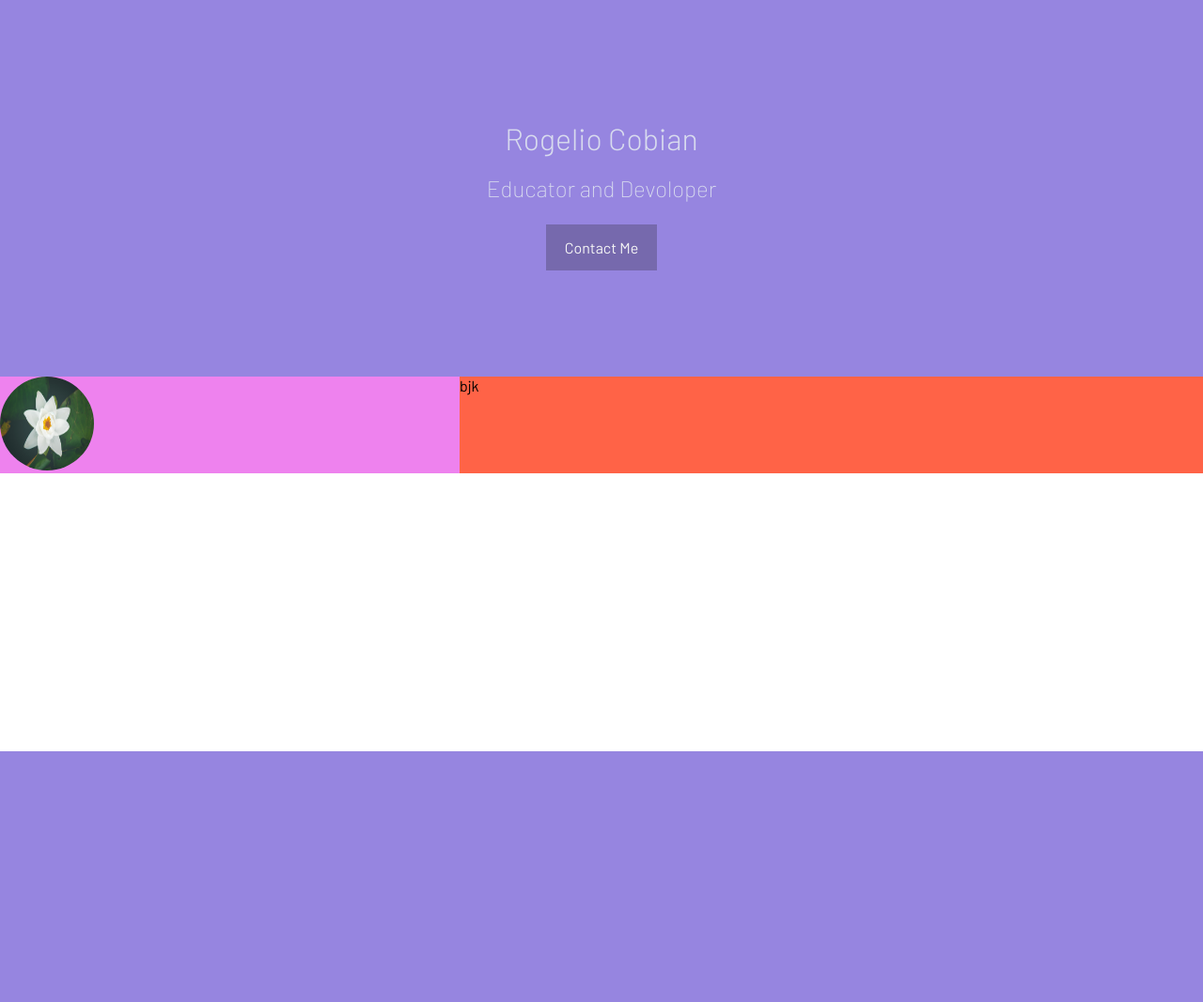
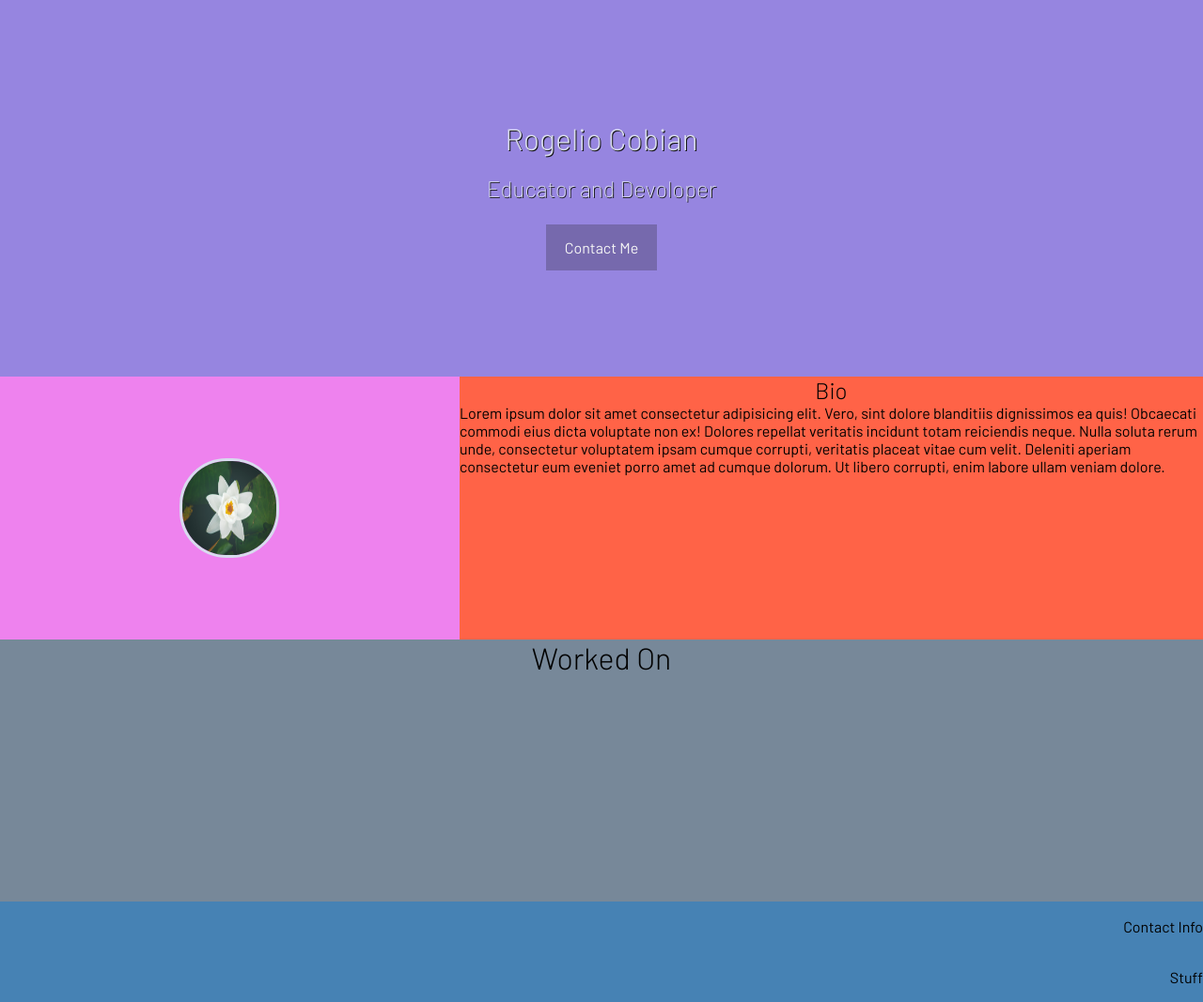
Before and after one commit to RogelioCobian/WHProjects, a PHP site: page / in a window 1280 px wide. Shown: the whole page at 94% size. Before the commit the page ends 800 px from the top, so only its background shows below. Run offline with PHP 8.4, Linux system fonts and the light colour scheme.

Commit message:
Worked on my profile, seeing possable designs

```diff
--- a/Portfolio/css/style.css
+++ b/Portfolio/css/style.css
@@ -11,11 +11,24 @@ header {
   color: #d8dbee;
   text-align: center;
   padding: 10vw 2vw;
+  height: 80%;
+}
+
+header h1 {
+  text-shadow: 1px 1px #141414;
+}
+
+header h2 {
+  text-shadow: 1px 1px #141414;
 }
 
 div {
   background-color: inherit;
   font-weight: inherit;
+}
+
+p {
+  margin: 0;
 }
 
 h1 {
@@ -43,22 +56,49 @@ a.button:hover {
 
 #bio {
   display: flex;
+  height: 279.748454883px;
 }
 
 #profile {
   height: 100px;
   border-radius: 50px;
   width: 100px;
+  margin: auto;
+  border: 3px solid #d8dbee;
 }
 
 .left {
   margin: auto;
   background-color: violet;
   width: 38.195302843%;
+  height: 279.748454883px;
+  display: flex;
+  justify-content: center;
 }
 
 .right {
   width: 61.804697157%;
   background-color: tomato;
 }
+
+.right h1 {
+  text-align: center;
+}
+
+main {
+  text-align: center;
+  width: 100%;
+  background-color: lightslategrey;
+  height: 279.748454883px;
+}
+
+nav {
+  width: 100%;
+  height: 106.858890817px;
+  background-color: steelblue;
+  text-align: right;
+  display: flex;
+  flex-direction: column;
+  justify-content: space-around;
+}
 /*# sourceMappingURL=style.css.map */
--- a/Portfolio/css/style.scss
+++ b/Portfolio/css/style.scss
@@ -19,11 +19,25 @@ header
     color: $white;
     text-align: center;
     padding: 10vw 2vw;
+    height: 80%;
+
+    h1
+    {
+        text-shadow: 1px 1px $black;
+    }
+    h2
+    {
+        text-shadow: 1px 1px $black;
+    }
 }
 div
 {
     background-color: inherit;
     font-weight: inherit;
+}
+p
+{
+    margin: 0;
 }
 h1
 {
@@ -36,6 +50,7 @@ h2
 {
     font-weight: 200;
 }
+// Button Style
 a.button
 {
     background-color: transparentize($black, .75);
@@ -49,24 +64,56 @@ a.button:hover
 {
     background-color: transparentize($black, .90);
 }
+
+// Specific Css
+
 #bio
 {
     display: flex;
+    height: 279.748454883px;
+
 }
 #profile
 {
     height: 100px;
     border-radius: 50px;
     width: 100px;
+    margin: auto;
+    border: 3px solid $white;
 }
 .left
 {
     margin: auto;
     background-color: violet;
     width:38.195302843%;
+    height: 279.748454883px;
+    display: flex;
+    justify-content: center;
 }
 .right
 {
+    h1
+    {
+        text-align: center;
+    }
     width: 61.804697157%;
     background-color: tomato;
 }
+main
+{
+    text-align: center;
+    width: 100%;
+    background-color: lightslategrey;
+    height: 279.748454883px;
+
+}
+nav
+{
+    width: 100%;
+    height: 106.858890817px;
+    background-color: steelblue;
+    text-align: right;
+    display: flex;
+    flex-direction: column;
+    justify-content: space-around;
+}
--- a/Portfolio/index.html
+++ b/Portfolio/index.html
@@ -8,7 +8,6 @@
     <link rel="stylesheet" href="/css/style.css">
 </head>
 <body>
-    <nav id="top"></nav>
     <header>
         <div>
             <h1>Rogelio Cobian</h1>
@@ -24,10 +23,22 @@
             <img src="/img/Bio.jpg" alt="Profile Picture" id="profile">
         </div>
         <div class="right">
-bjk
+
+            <h1>Bio</h1>
+            <p> Lorem ipsum dolor sit amet consectetur adipisicing elit. Vero, sint dolore blanditiis dignissimos ea quis! Obcaecati commodi eius dicta voluptate non ex! Dolores repellat veritatis incidunt totam reiciendis neque. Nulla soluta rerum unde, consectetur voluptatem ipsam cumque corrupti, veritatis placeat vitae cum velit. Deleniti aperiam consectetur eum eveniet porro amet ad cumque dolorum. Ut libero corrupti, enim labore ullam veniam dolore.  </p>
         </div>
-
     </section>
 
+    <main>
+        <h1>
+            Worked On
+        </h1>
+
+
+    </main>
+    <nav>
+        <p>Contact Info</p>
+        <p>Stuff</p>
+    </nav>
 </body>
 </html>
```
Also changed, not shown: 1 other file.
